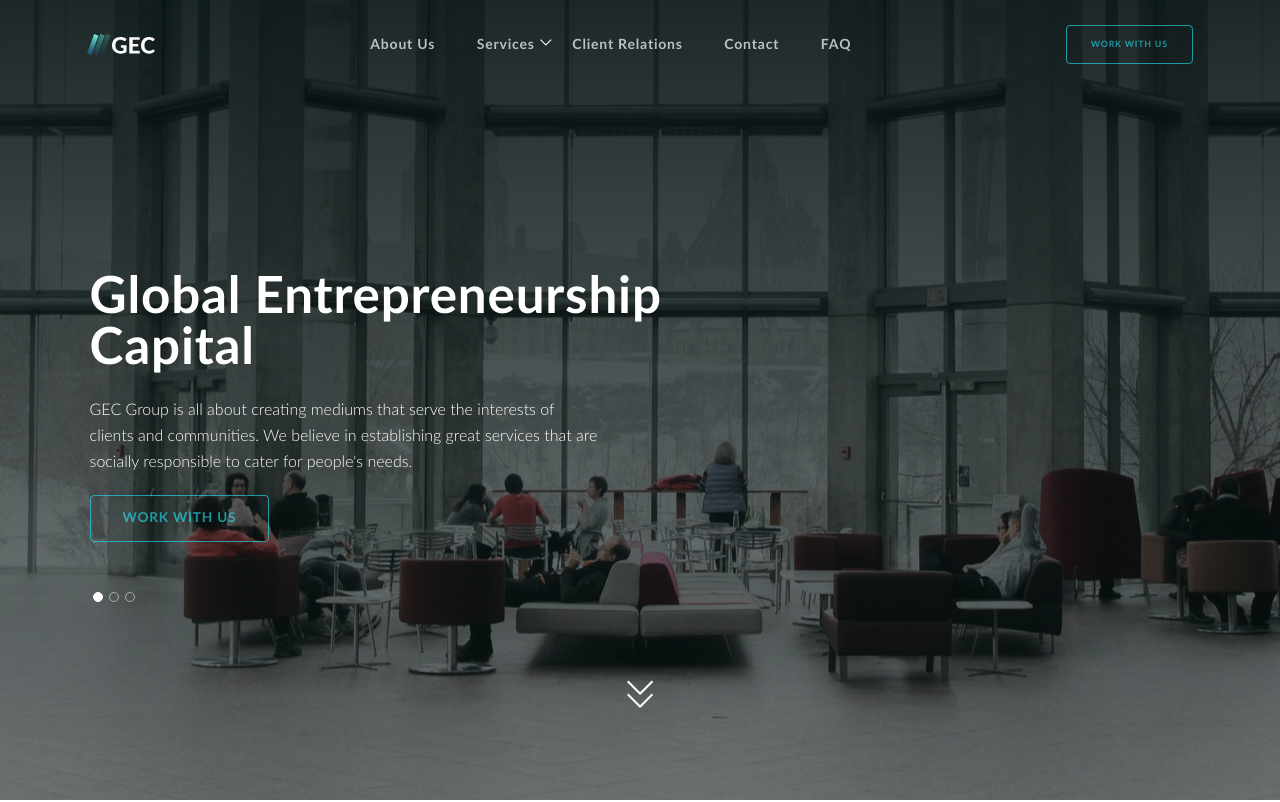
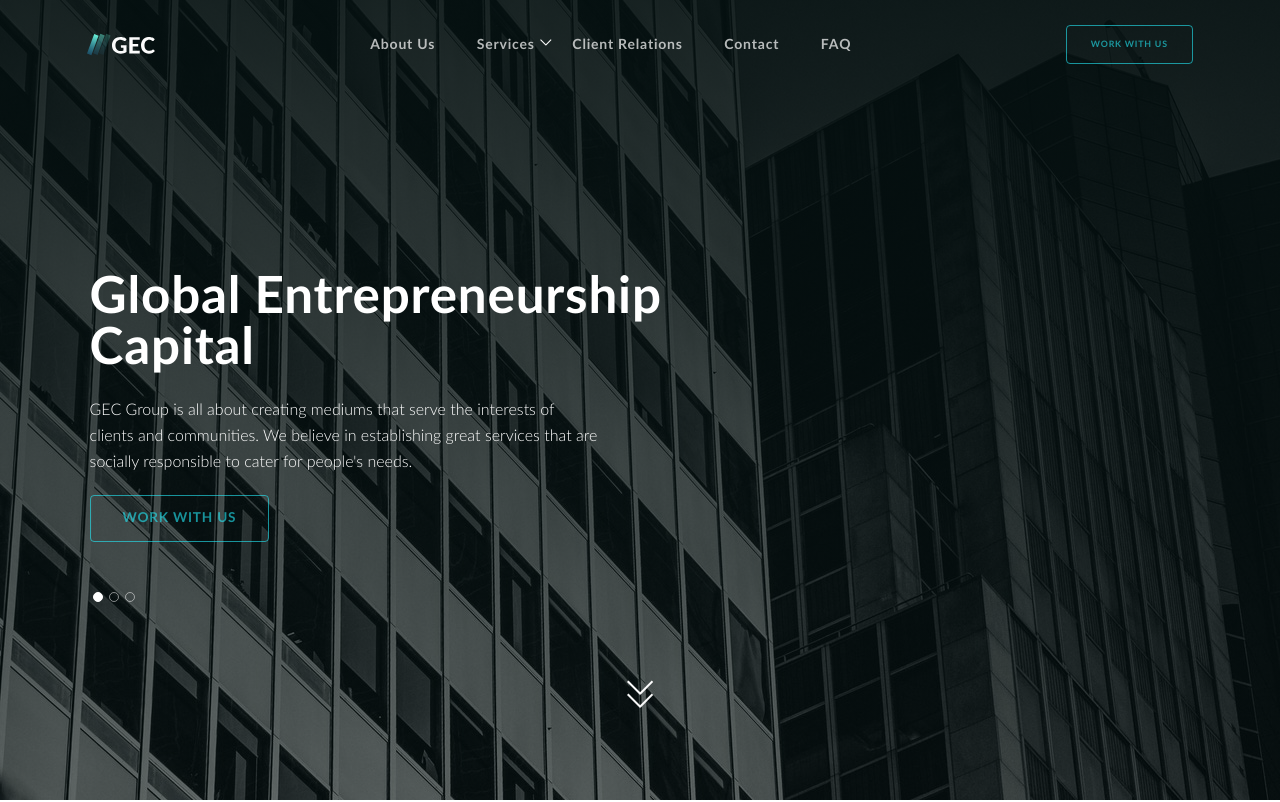
Before and after one commit to alvinuche/gec-site, a React (Create React App) app: page / in a window 1280 px wide. Shown: the top 802 px of the page. Built offline with nearby package versions, Linux system fonts and the light colour scheme.

Commit message:
fix: carousel flicker fix

```diff
--- a/src/components/Footer.js
+++ b/src/components/Footer.js
@@ -124,21 +124,21 @@ const Footer = () => {
 							triggerOnce={true}
 						>
 							<div className="social-links">
-								<form class="grocery-form">
+								<form className="grocery-form">
 									<h4>newsletter</h4>
 									<p>Join our mailing list for news and articles.</p>
-									<div class="form--control">
+									<div className="form--control">
 										<input
 											type="email"
 											value={name}
 											id="grocery"
 											placeholder="enter address"
-											readonly
-											autocomplete="off"
+											readOnly
+											autoComplete="off"
 											onChange={handleChange}
 											// onfocus="this.removeAttribute('readonly')"
 										/>
-										<button type="submit" class="submit-btn">
+										<button type="submit" className="submit-btn">
 											<svg
 												xmlns="http://www.w3.org/2000/svg"
 												width="16"
--- a/src/components/Header.js
+++ b/src/components/Header.js
@@ -2,35 +2,37 @@ import React from "react";
 import { Link } from "react-router-dom";
 import { motion } from "framer-motion";
 import { Carousel } from "react-bootstrap";
-import home_bg from "../assets/images/home-bg-lg.jpg";
+// import home_bg from "../assets/images/home-bg-lg.jpg";
+import build_bg from "../assets/images/build-bg.jpg";
 import estate_bg from "../assets/images/estate-bg-lg.jpg";
 import construction_bg from "../assets/images/construction-bg-lg.jpg";
+import { Fade, Slide } from "react-awesome-reveal";
 
 const containerVariants = {
 	hidden: {
-		opacity: 0,
+		x: "100vw",
 	},
 	visible: {
-		opacity: 1,
+		x: 0,
 		transition: {
-			type: "tween",
-			duration: 0.5,
+			type: "spring",
+			duration: 1,
 			delay: 0.5,
 			when: "beforeChildren",
-			staggerChildren: 0.5,
+			staggerChildren: 0.2,
 		},
 	},
 };
 
 const itemVariants = {
 	hidden: {
-		opacity: 0,
+		x: "100vw",
 	},
 	visible: {
-		opacity: 1,
+		x: 0,
 		transition: {
-			type: "tween",
-			duration: 0.8,
+			type: "spring",
+			stiffness: 30,
 		},
 	},
 };
@@ -45,7 +47,7 @@ const btnVariants = {
 			type: "spring",
 			damping: 25,
 			mass: 2,
-			delay: 1.5,
+			delay: 2,
 			stiffness: 100,
 		},
 	},
@@ -54,12 +56,12 @@ const btnVariants = {
 const Header = () => {
 	return (
 		<header className="carousel">
-			<Carousel interval={5000} controls={false}>
-				<Carousel.Item className="carousel-item">
+			<Carousel interval={3000} controls={false}>
+				<Carousel.Item interval={6000} className="carousel-item">
 					<div
 						className="carousel-bg"
 						style={{
-							background: `linear-gradient(rgba(4, 16, 16, 0.9), rgba(4, 16, 16, 0.5)), url(${home_bg}) center/cover no-repeat`,
+							background: `linear-gradient(rgba(4, 16, 16, 0.9), rgba(4, 16, 16, 0.6)), url(${build_bg}) center/cover no-repeat`,
 						}}
 					></div>
 					<Carousel.Caption className="carousel-caption container">
@@ -96,17 +98,35 @@ const Header = () => {
 					<div
 						className="carousel-bg"
 						style={{
-							background: `linear-gradient(rgba(4, 16, 16, 0.9), rgba(4, 16, 16, 0.5)), url(${estate_bg}) center/cover no-repeat`,
+							background: `linear-gradient(rgba(4, 16, 16, 0.9), rgba(4, 16, 16, 0.3)), url(${estate_bg}) center/cover no-repeat`,
 						}}
 					></div>
 					<Carousel.Caption className="carousel-caption">
+						<Fade
+							// cascade={true}
+							damping={0.1}
+							duration={1000}
+							direction={"left"}
+							fraction={0.1}
+							triggerOnce={true}
+						>
 							<h1>Real Estate</h1>
+						</Fade>
 						<div className="p-container">
+							<Fade
+								// cascade={true}
+								damping={0.1}
+								duration={1000}
+								direction={"up"}
+								fraction={0.1}
+								triggerOnce={true}
+							>
 								<p>
-								Know how to maximize the value of your property. our agents have
-								the knowledge, skills, and experience to help maximize the value
-								of your property.
+									Know how to maximize the value of your property. our agents
+									have the knowledge, skills, and experience to help maximize
+									the value of your property.
 								</p>
+							</Fade>
 						</div>
 					</Carousel.Caption>
 				</Carousel.Item>
@@ -115,11 +135,26 @@ const Header = () => {
 					<div
 						className="carousel-bg"
 						style={{
-							background: `linear-gradient(rgba(4, 16, 16, 0.9), rgba(4, 16, 16, 0.5)), url(${construction_bg}) center/cover no-repeat`,
+							background: `linear-gradient(rgba(4, 16, 16, 0.9), rgba(4, 16, 16, 0.3)), url(${construction_bg}) center/cover no-repeat`,
 						}}
 					></div>
 					<Carousel.Caption className="carousel-caption">
+						<Fade
+							damping={0.1}
+							duration={1000}
+							direction={"right"}
+							fraction={0.1}
+							triggerOnce={true}
+						>
 							<h1>Construction</h1>
+						</Fade>
+						<Fade
+							damping={0.1}
+							duration={1000}
+							direction={"left"}
+							fraction={0.1}
+							triggerOnce={true}
+						>
 							<div className="p-container">
 								<p>
 									We are the major distributors of building materials (such as
@@ -127,6 +162,7 @@ const Header = () => {
 									and binding wire.
 								</p>
 							</div>
+						</Fade>
 					</Carousel.Caption>
 				</Carousel.Item>
 			</Carousel>
--- a/src/components/Nav.js
+++ b/src/components/Nav.js
@@ -1,4 +1,4 @@
-import React, { useEffect, useRef } from "react";
+import React, { useEffect, useRef, useState } from "react";
 import { Link } from "react-router-dom";
 import { motion } from "framer-motion";
 import SideHeader from "./Sidebar";
@@ -7,11 +7,17 @@ import logo from "../assets/images/logo.svg";
 import hamburger from "../assets/images/hamburger.svg";
 
 const Nav = () => {
+	const [windowWidth, setWindowWidth] = useState(0);
 	const slideContainer = useRef(null);
 	const linksContainer = useRef(null);
 	const dropdownContainer = useRef(null);
 
+	const init = () => {
+		setWindowWidth(window.innerWidth);
+	};
+
 	const navigationHandle = () => {
+		if (windowWidth < 768) {
 			if (linksContainer.current.classList.contains("links-container-show")) {
 				linksContainer.current.classList.remove("links-container-show");
 				setTimeout(() => {
@@ -21,7 +27,9 @@ const Nav = () => {
 				slideContainer.current.classList.add("slide-show");
 				linksContainer.current.classList.add("links-container-show");
 			}
+		}
 	};
+
 	const dropdownHandle = () => {
 		dropdownContainer.current.classList.toggle("dropdown-content-show");
 	};
@@ -31,11 +39,13 @@ const Nav = () => {
 		setTimeout(() => {
 			slideContainer.current.classList.remove("slide-show");
 		}, 500);
+		setWindowWidth(window.innerWidth);
 	};
 
 	useEffect(() => {
 		const node = dropdownContainer.current;
 		window.addEventListener("resize", windowResize);
+		init();
 
 		node.addEventListener("click", navigationHandle);
 		return () => {
--- a/src/components/pages/Contact.js
+++ b/src/components/pages/Contact.js
@@ -1,11 +1,32 @@
 import React from "react";
 import Layout from "../Layout";
+import { motion } from "framer-motion";
+
+const containerVariants = {
+	hidden: {
+		x: 1000,
+	},
+	visible: {
+		x: 0,
+		transition: {
+			type: "spring",
+			stiffness: 120,
+			delay: 0.3,
+			duration: 1.5,
+		},
+	},
+};
 
 const Contact = () => {
 	return (
 		// <Layout>
 		<div style={{ paddingTop: "5rem", backgroundColor: "hsl(210, 22%, 49%)" }}>
 			<Layout>
+				<motion.div
+					variants={containerVariants}
+					initial="hidden"
+					animate="visible"
+				>
 					<p>
 						Lorem ipsum dolor sit amet consectetur adipisicing elit. Maiores
 						inventore dolore doloremque ea pariatur accusamus laboriosam nisi,
@@ -14,6 +35,7 @@ const Contact = () => {
 						ratione minus, doloremque accusamus dolore, optio nam ea architecto
 						odit molestiae quidem sapiente temporibus?
 					</p>
+				</motion.div>
 			</Layout>
 		</div>
 		// </Layout>
--- a/src/index.css
+++ b/src/index.css
@@ -173,9 +173,9 @@ a:hover {
 	border: none;
 }
 
-.btn:hover {
+/* .btn:hover {
 	color: var(--clr-primary-1);
-}
+} */
 
 /*
 ===============
@@ -348,8 +348,9 @@ header {
 	display: none;
 }
 .carousel-bg {
+	height: 100%;
+	width: 100%;
 	min-height: 100vh;
-	width: 100%;
 }
 
 .carousel-caption {
@@ -362,6 +363,13 @@ header {
 	padding: 0;
 	width: 25rem;
 	z-index: 3;
+}
+
+.carousel-inner {
+	/*just incase the flash (style above) comes back*/
+	background: rgba(0, 0, 0, 0.5);
+	-webkit-perspective: 2000;
+	-webkit-backface-visibility: hidden;
 }
 
 .p-container p {
```
Also changed, not shown: src/assets/images/build-bg.jpg (added). Lines whose indentation alone changed are shown as unchanged.
